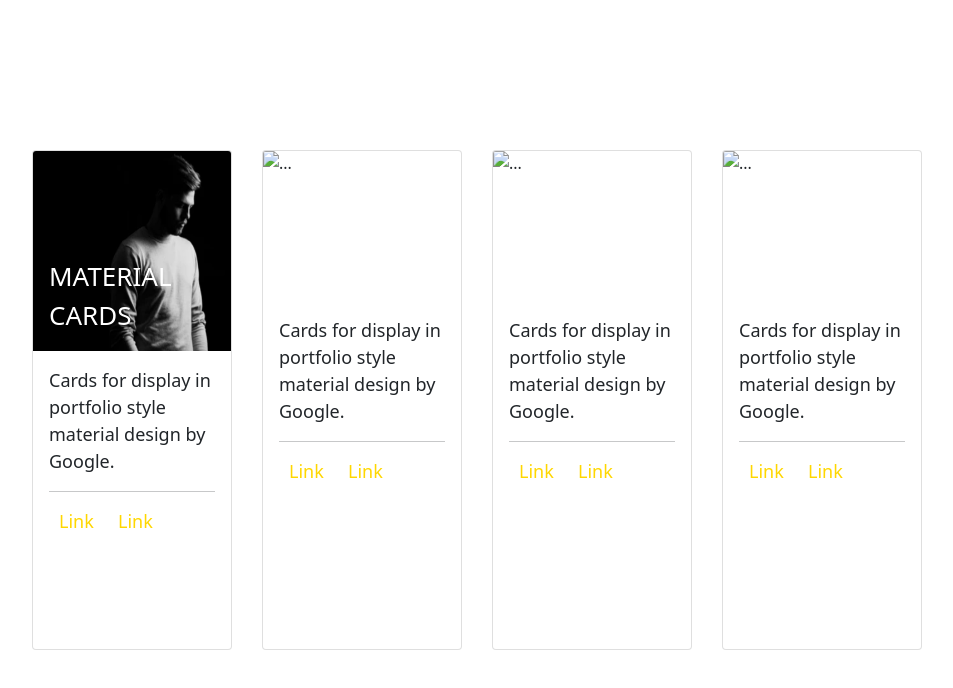
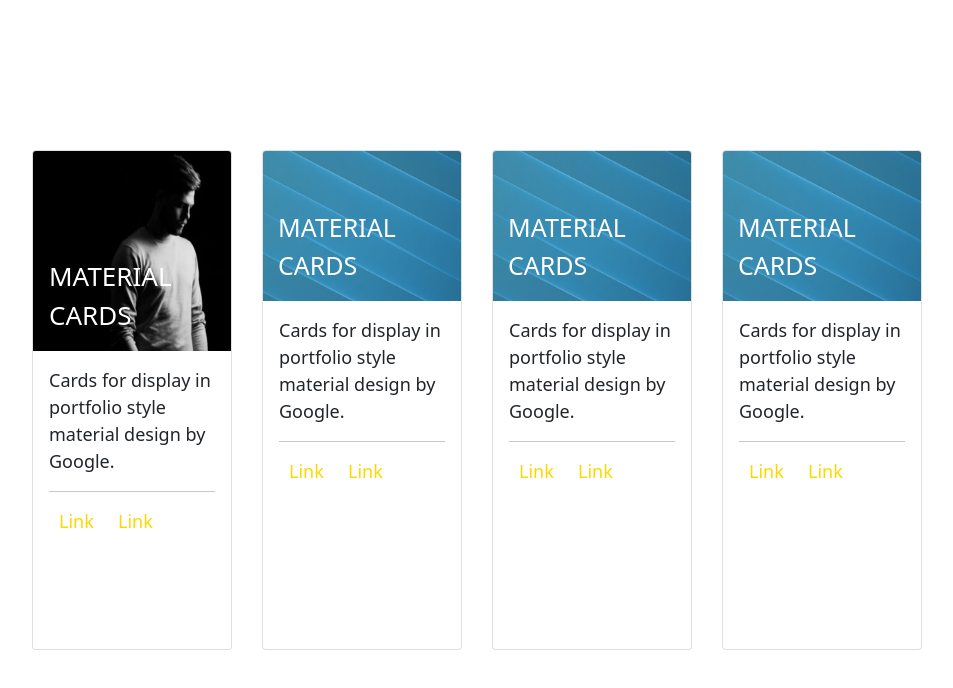
Before and after one commit to akhil052003/assignment2, a plain HTML site: page bootstrap/bstask4.html in a window 1280 px wide. Shown: the whole page, without its empty margins (163-1116 px from the left). Drawn offline with nearby package versions, Linux system fonts and the light colour scheme.

Commit message:
Update bstask4.html

```diff
--- a/bootstrap/bstask4.html
+++ b/bootstrap/bstask4.html
@@ -74,7 +74,7 @@
       </div>
 
       <div class="card" style="width: 200px; height: 500px; margin-right: 30px">
-        <img src="image1.jpg" class="card-img-top" height="150px" alt="..." />
+        <img src="image_1.jpg" class="card-img-top" height="150px" alt="..." />
         <span class="card-titles"> MATERIAL CARDS</span>
         <div class="card-body">
           <p class="card-text" style="font-size: large">
@@ -105,7 +105,7 @@
       </div>
 
       <div class="card" style="width: 200px; height: 500px; margin-right: 30px">
-        <img src="image1.jpg" class="card-img-top" height="150px" alt="..." />
+        <img src="image_1.jpg" class="card-img-top" height="150px" alt="..." />
         <span class="card-titles"> MATERIAL CARDS</span>
         <div class="card-body">
           <p class="card-text" style="font-size: large">
@@ -136,7 +136,7 @@
       </div>
 
       <div class="card" style="width: 200px; height: 500px">
-        <img src="image1.jpg" class="card-img-top" height="150px" alt="..." />
+        <img src="image_1.jpg" class="card-img-top" height="150px" alt="..." />
         <span class="card-titles"> MATERIAL CARDS</span>
         <div class="card-body">
           <p class="card-text" style="font-size: large">
```
